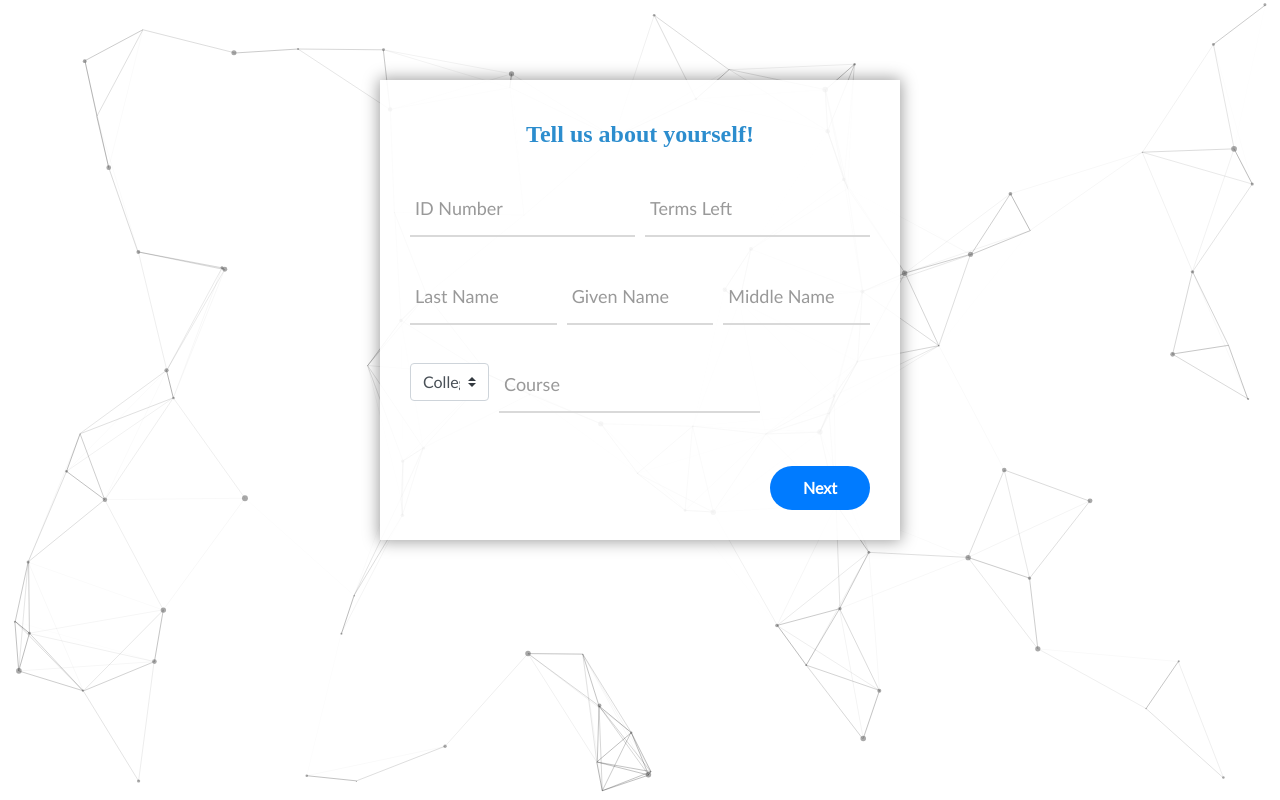
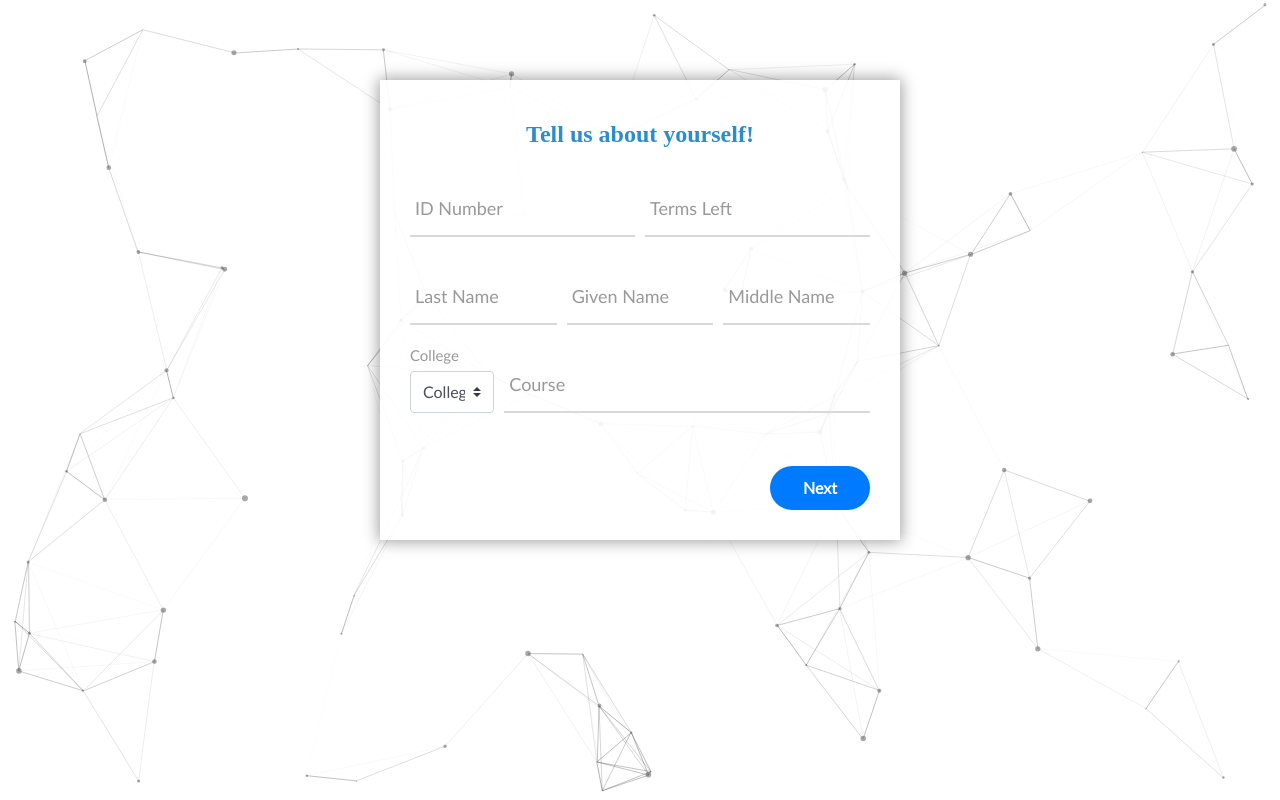
Before and after one commit to XunylYasna/ARW2019, a Node server app: page /register in a window 1280 px wide. Run offline with Node 20, Linux system fonts and the light colour scheme; some libraries are stand-ins or nearby versions; some web fonts are replaced.

Commit message:
minor form fixes, edited styling

```diff
--- a/public/css/style.css
+++ b/public/css/style.css
@@ -343,16 +343,9 @@ a.action-button:hover {
   left: 5px;
 }
 
-.alert-validate:hover:before {
+.alert-validate::before {
   visibility: visible;
   opacity: 1;
-}
-
-@media (max-width: 992px) {
-  .alert-validate::before {
-    visibility: visible;
-    opacity: 1;
-  }
 }
 
 .m-b-60 {
@@ -361,6 +354,7 @@ a.action-button:hover {
 
 .inline {
   display: inline-flex;
+  width: 100%;
 }
 
 .inline div {
@@ -488,6 +482,22 @@ a.action-button:hover {
   display: none;
 }
 
+.validate-input select {
+  height: 42px;
+  margin-top: 8px;
+}
+
+.for-label {
+  top: -17px;
+  position: absolute;
+  font-family: "Lato";
+  font-size: 15px;
+  color: #999999;
+  line-height: 1.2;
+  display: block;
+  width: 100%;
+}
+
   /* End registration */
 
   #membersSyncDB.btn.btn-warning{
--- a/public/js/form.js
+++ b/public/js/form.js
@@ -347,7 +347,7 @@ function setOfficerRadioEvent () {
     officer.onclick = () => {
         if (cntr.style.display = 'none'){
             cntr.style.display = 'block';
-            jof.style.display = 'none;'
+            jof.style.display = 'none';
         }
 
     };
@@ -355,7 +355,7 @@ function setOfficerRadioEvent () {
     member.onclick = () => {
         if (cntr.style.display = 'block'){
             cntr.style.display = 'none';
-            jof.style.display = 'block'
+            jof.style.display = 'block';
         }
     };
 }
@@ -418,7 +418,7 @@ $(document).ready(function () {
     setNextEvent();
     setPrevEvent();
     setSubmitEvent();
-    setInputLeaveEvent();
+    // setInputLeaveEvent();
     setOfficerRadioEvent();
 
 });
--- a/views/register.hbs
+++ b/views/register.hbs
@@ -60,6 +60,7 @@
 
                 <div class="inline">
                     <div class="validate-input my-1 mr-6" data-validate="Required">
+                        <label for="inlineFormCustomSelect" class="for-label">College</label>
                         <select class="custom-select " id="inlineFormCustomSelect">
                             <option selected>College...</option>
                             <option value="1">CCS</option>
@@ -188,7 +189,7 @@
                 </h5>
                 <div class="wrap-input validate-input m-b" data-validate="Number must be 5 digits">
                     <input class="input" type="text" name="receipt_number">
-                    <span class="focus-input" data-placeholder="receipt Number"></span>
+                    <span class="focus-input" data-placeholder="Receipt Number (5 digits)"></span>
                 </div>
                 <input type="button" name="previous" class="previous action-button-previous" value="Previous"/>
                 <input type="submit" name="submit" class="submit action-button" value="Submit"/>
```
